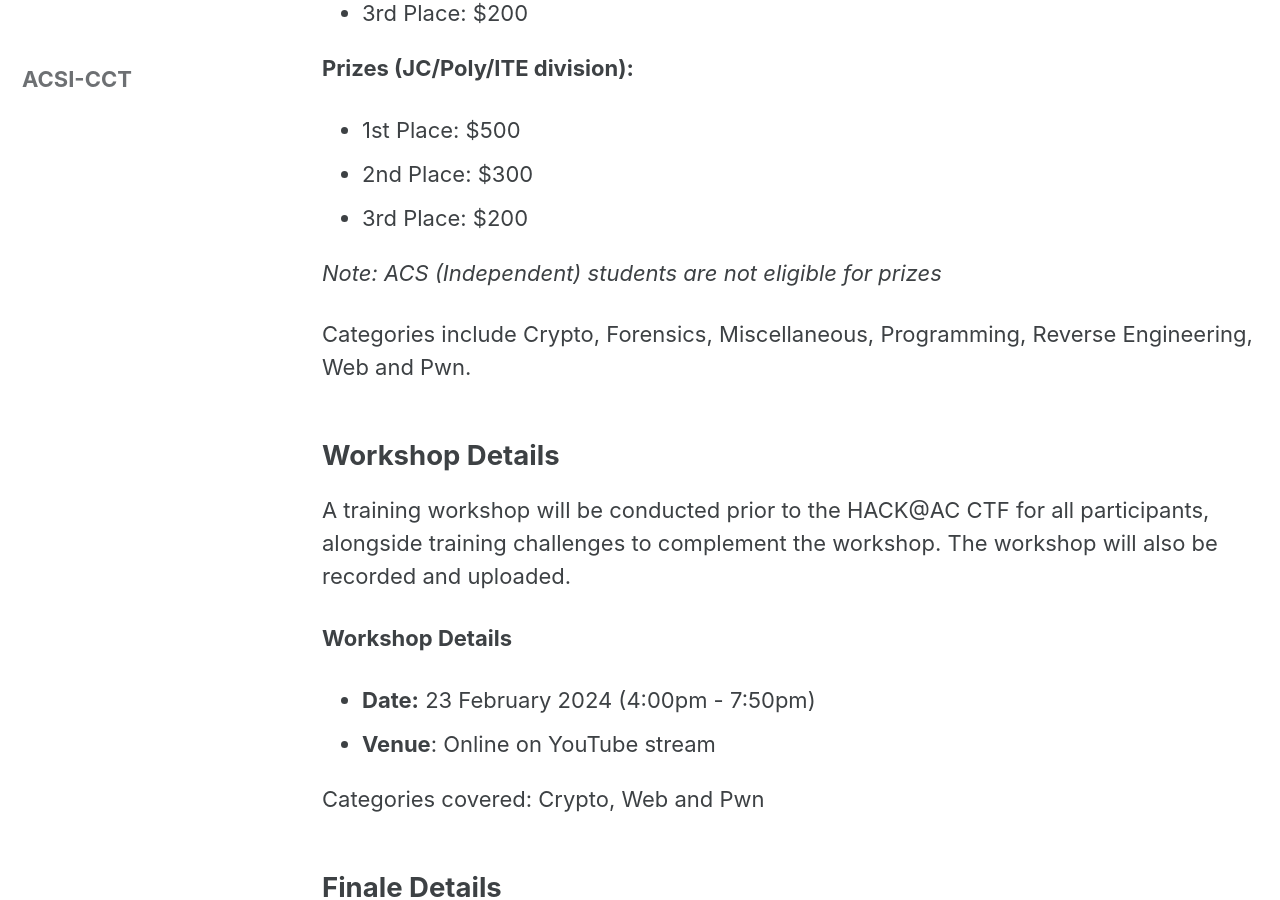
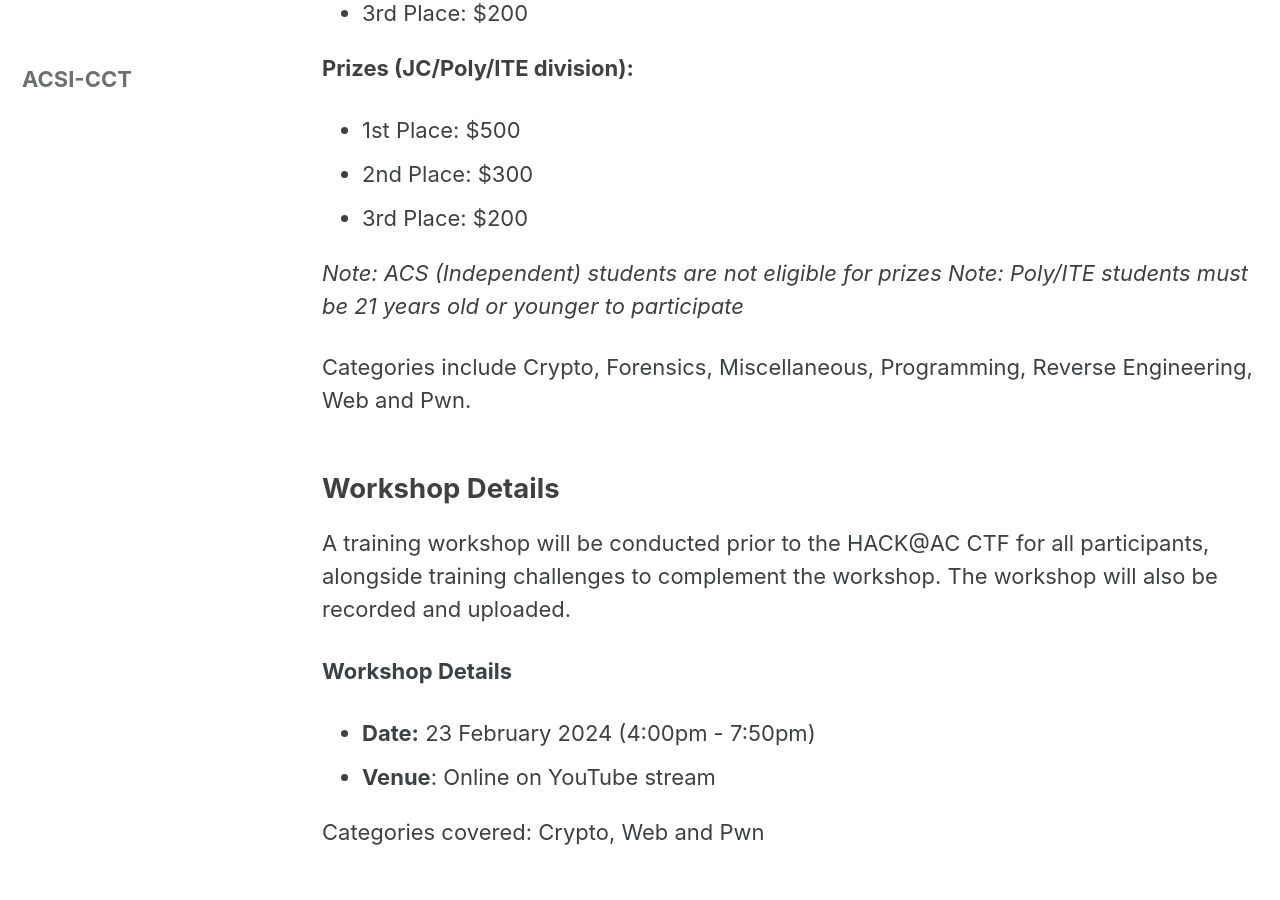
Before and after one commit to 8059blank/8059blank.github.io, a Jekyll site: the page built from _posts/hackac/2023-09-12-HACK@AC Information.md, in a window 1280 px wide and 900 px high, scrolled down 823 px. Built offline with Jekyll 4.4.1, drawn with Linux system fonts in a browser that asks for light colours; cached includes are drawn as plain includes; nearby versions of some CDN libraries.

Commit message:
Add age limit for Poly/ITE

```diff
--- a/_posts/hackac/2023-09-12-HACK@AC Information.md
+++ b/_posts/hackac/2023-09-12-HACK@AC Information.md
@@ -29,6 +29,7 @@
 * 3rd Place: $200
 
 *Note: ACS (Independent) students are not eligible for prizes*
+*Note: Poly/ITE students must be 21 years old or younger to participate*
 
 Categories include Crypto, Forensics, Miscellaneous, Programming, Reverse Engineering, Web and Pwn.
 
```
